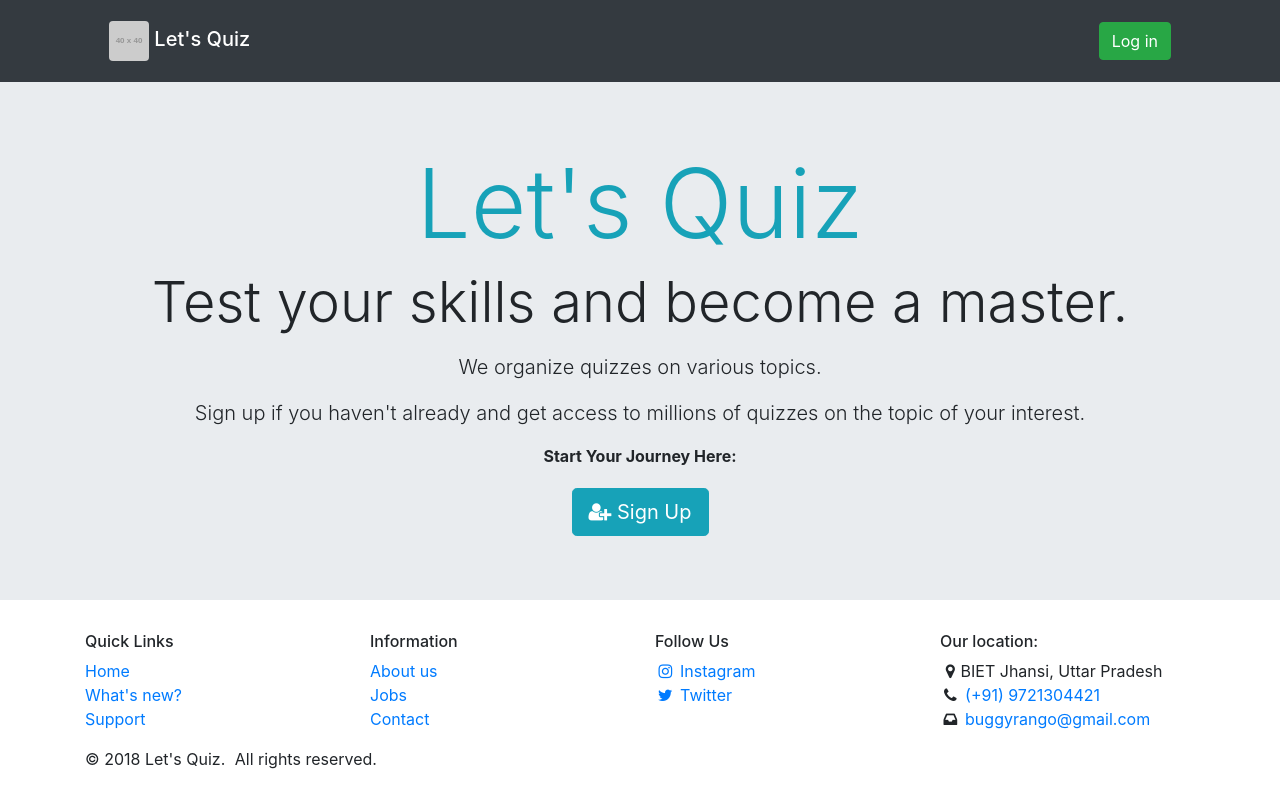
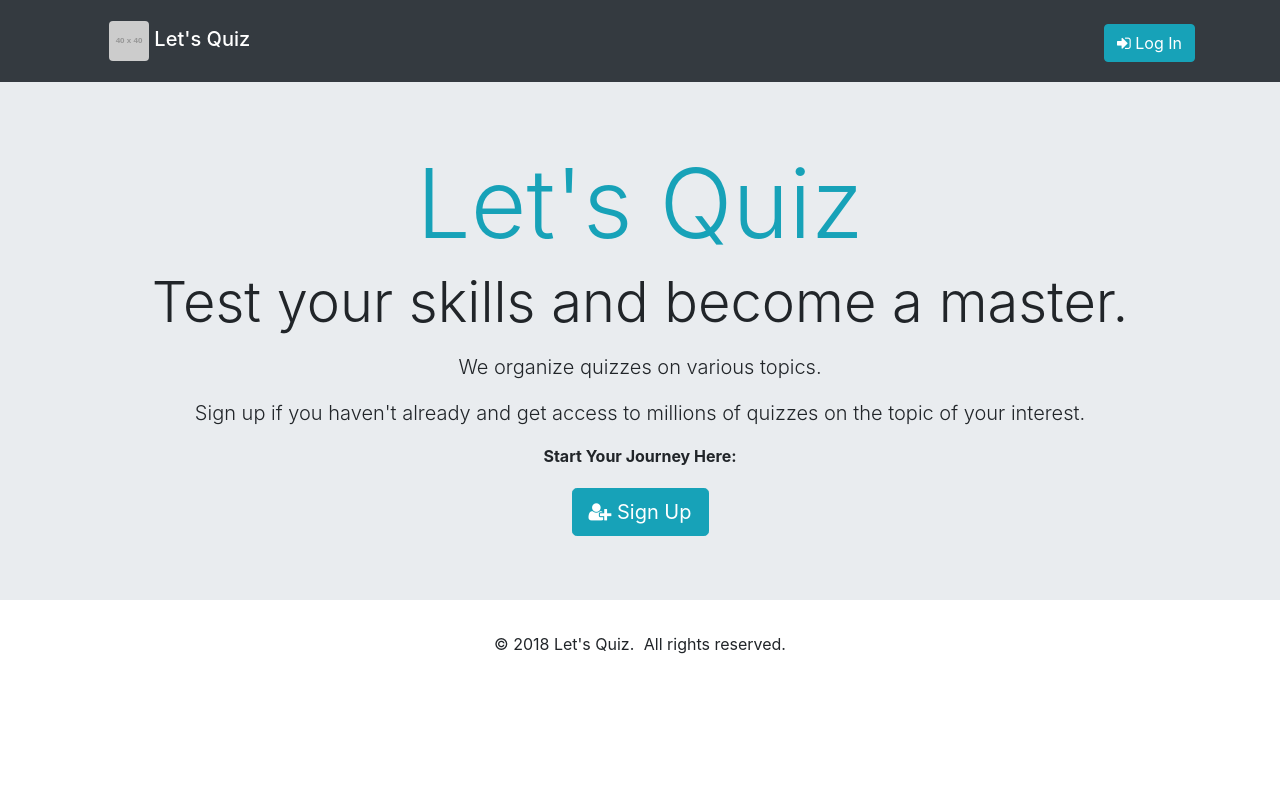
Before and after one commit to akashgiricse/lets-quiz, a Django app: page / in a window 1280 px wide. Run offline with Django 3.2, Linux system fonts and the light colour scheme; grey boxes labelled with a size stand in for pictures from a placeholder-image service; some libraries are stand-ins or nearby versions.

Commit message:
Add django-bootstrap4 utility for login / registration

```diff
--- a/lets_quiz/lets_quiz/settings.py
+++ b/lets_quiz/lets_quiz/settings.py
@@ -39,6 +39,7 @@ INSTALLED_APPS = [
     'django.contrib.sessions',
     'django.contrib.messages',
     'django.contrib.staticfiles',
+    'bootstrap4',
     'quiz',
 ]
 
--- a/lets_quiz/lets_quiz/urls.py
+++ b/lets_quiz/lets_quiz/urls.py
@@ -14,13 +14,11 @@ Including another URLconf
     2. Add a URL to urlpatterns:  url(r'^blog/', include('blog.urls'))
 """
 from django.conf.urls import url, include
-from django.contrib.auth.views import LoginView, LogoutView
 from django.contrib import admin
 
+app_name = 'quiz'
 
 urlpatterns = [
     url(r'^admin/', admin.site.urls),
     url(r'^', include('quiz.urls')),
-    url(r'^login/', LoginView.as_view(), name='login'),
-    url(r'^logout/', LogoutView.as_view(), name='logout'),
 ]
--- a/lets_quiz/quiz/urls.py
+++ b/lets_quiz/quiz/urls.py
@@ -1,4 +1,5 @@
 from django.conf.urls import url
+from django.contrib.auth import views as auth_views
 from . import views
 
 app_name = 'quiz'
@@ -9,5 +10,8 @@ urlpatterns = [
     url(r'^play/$', views.play, name='play'),
     url(r'^leaderboard/$', views.leaderboard, name='leaderboard'),
     url(r'^submission-result/(?P<attempted_question_pk>\d+)/', views.submission_result, name='submission_result'),
+    url(r'^register$', views.register.as_view(), name='register'),
+    url(r"login/$", auth_views.LoginView.as_view(template_name="quiz/login.html"), name='login'),
+    url(r"logout/$", auth_views.LogoutView.as_view(), name="logout"),
 
 ]
--- a/lets_quiz/quiz/views.py
+++ b/lets_quiz/quiz/views.py
@@ -2,8 +2,10 @@ from django.shortcuts import render, get_object_or_404, redirect
 from django.contrib.auth.decorators import login_required
 from django.core.exceptions import ObjectDoesNotExist
 from django.http import Http404
-
+from django.core.urlresolvers import reverse_lazy
 from .models import QuizProfile, Question, AttemptedQuestion
+from django.views.generic import CreateView
+from . import forms
 
 
 def home(request):
@@ -67,3 +69,9 @@ def submission_result(request, attempted_question_pk):
     }
 
     return render(request, 'quiz/submission_result.html', context=context)
+
+
+class register(CreateView):
+    form_class = forms.UserCreateForm
+    success_url = reverse_lazy("quiz:login")
+    template_name = "quiz/registration.html"
--- a/lets_quiz/templates/base.html
+++ b/lets_quiz/templates/base.html
@@ -28,112 +28,27 @@
             <button type="button" class="navbar-toggler" data-toggle="collapse" data-target="#navbar" aria-controls="navbar" aria-expanded="false" aria-label="Toggle navigation"><span class="navbar-toggler-icon"></span></button>
             <div class="collapse navbar-collapse justify-content-end " id="navbar">
                 {% if not request.user.is_active %}
-                <button type="button" class="btn btn-success mx-4" data-toggle="modal" data-target="#loginModal">Log in</button>
+                <a href="{% url 'quiz:login' %}" class="btn btn-info mt-1"><i class="fa fa-sign-in" aria-hidden="true"></i> Log In</a>
                 {% else %}
                 <h5 class="text-white mt-2 mr-2">Welcome, {{ request.user.username }} | </h5>
                 <button type="button" class="btn btn-info  mr-1"><a href="{% url 'quiz:leaderboard' %}" class="text-white">Leaderboard</a></button>
-                <button type="button" class="btn btn-danger  mr-4"><a href="/logout" class="text-white">Log out</a></button>
+                <button type="button" class="btn btn-danger  mr-4"><a href="{% url 'quiz:logout' %}" class="text-white">Log out</a></button>
                 {% endif %}
             </div>
         </div>
 
     </nav>
-    <!-- Modal here -->
-        <div class="modal fade" id="loginModal" tabindex="-1" role="dialog" aria-labelledby="modalTitle" style="display: none;" aria-hidden="true">
-          <div class="modal-dialog" role="document">
-            <div class="modal-content">
-              <div class="modal-header">
-                <h5 class="modal-title" id="modalTitle">Login</h5>
-                <button type="button" class="close" data-dismiss="modal" aria-label="Close">
-                  <span aria-hidden="true">×</span>
-                </button>
-              </div>
-              <div class="modal-body">
-                <form class="navbar-form" role="form" action="/login/" method="POST">
-                    {% csrf_token %}
-                    <div class="form-group mx-4">
-                        <input type="text" name="username" placeholder="username" class="form-control">
-                    </div>
-                     <div class="form-group mx-4">
-                        <input type="password" name="password" placeholder="Password" class="form-control">
-                    </div>
-                    <button type="submit" class="btn btn-success mx-4">Login</button>
-                </form>
-              </div>
-              <div class="modal-footer">
-                <button type="button" class="btn btn-secondary" data-dismiss="modal">Cancel</button>
-              </div>
-            </div>
-          </div>
-        </div> <!-- end Modal -->
-
 
     {% block content %}
     {% endblock content %}
 
 
-    {% if not request.user.is_active %}
-    <footer class="bg-white">
-      <div class="container">
-        <div class="row">
-          <div class="col-12 col-sm-6 col-lg-3">
-            <h6>Quick Links</h6>
-            <ul class="list-unstyled">
-              <li><a href="#">Home</a></li>
-              <li><a href="#">What's new?</a></li>
-              <li><a href="#">Support</a></li>
-              <!-- <li><a href="#">My account</a></li> -->
-              <!-- <li><a href="#">Cancel subscription</a></li> -->
-            </ul>
-          </div>
-          <div class="col-12 col-sm-6 col-lg-3">
-            <h6>Information</h6>
-            <ul class="list-unstyled">
-              <li><a href="#">About us</a></li>
-              <li><a href="#">Jobs</a></li>
-              <!-- <li><a href="#">Press info</a></li> -->
-              <li><a href="#">Contact</a></li>
-              <!-- <li><a href="#">Partnership</a></li> -->
-            </ul>
-          </div>
-          <div class="col-12 col-sm-6 col-lg-3">
-            <h6>Follow Us</h6>
-            <ul class="list-unstyled">
-    <!--               <li><a href="#"><i class="fa fa-fw fa-facebook " aria-hidden="true"></i> Facebook</a></li> -->
-              <li><a href="#"><i class="fa fa-fw fa-instagram " aria-hidden="true"></i> Instagram</a></li>
-              <li><a href="#"><i class="fa fa-fw fa-twitter " aria-hidden="true"></i> Twitter</a></li>
-              <!-- <li><a href="#"><i class="fa fa-fw fa-youtube " aria-hidden="true"></i> YouTube</a></li> -->
-              <!-- <li><a href="#"><i class="fa fa-fw fa-linkedin " aria-hidden="true"></i> LinkedIn</a></li> -->
-            </ul>
-          </div>
-          <div class="col-12 col-sm-6 col-lg-3">
-            <h6>Our location:</h6>
-            <address>
-              <!-- <strong>Quiz App</strong><br> -->
-              <i class="fa fa-fw fa-map-marker" aria-hidden="true"></i>BIET Jhansi, Uttar Pradesh <br>
-              <i class="fa fa-fw fa-phone" aria-hidden="true"></i> <span class="sr-only">Telephone:</span><a href="tel:+919721304421">(+91) 9721304421</a><br>
-              <i class="fa fa-fw fa-inbox" aria-hidden="true"></i> <span class="sr-only">Mail:</span><a href="mailto:bietquiz@gmial.com">buggyrango@gmail.com</a>
-            </address>
-          </div>
-        </div>
-        <div class="row">
-          <div class="col-12 col-sm-6 col-lg-9">
-              <ul class="list-inline">
-                <li class="list-inline-item">&copy; 2018 Let's Quiz.</li>
-                <li class="list-inline-item">All rights reserved.</li>
-              </ul>
-          </div>
-        </div>
-      </div>
-    </footer>
-    {% else %}
     <footer >
             <ul class="list-inline text-center">
                 <li class="list-inline-item">&copy; 2018 Let's Quiz.</li>
                 <li class="list-inline-item">All rights reserved.</li>
             </ul>
     </footer>
-    {% endif %}
     <!-- jQuery first, then Bootstrap JS -->
     <script src="https://code.jquery.com/jquery-3.2.1.slim.min.js" integrity="sha384-KJ3o2DKtIkvYIK3UENzmM7KCkRr/rE9/Qpg6aAZGJwFDMVNA/GpGFF93hXpG5KkN" crossorigin="anonymous"></script>
     <script src="https://cdnjs.cloudflare.com/ajax/libs/popper.js/1.12.3/umd/popper.min.js" integrity="sha384-vFJXuSJphROIrBnz7yo7oB41mKfc8JzQZiCq4NCceLEaO4IHwicKwpJf9c9IpFgh" crossorigin="anonymous"></script>
--- a/lets_quiz/templates/quiz/home.html
+++ b/lets_quiz/templates/quiz/home.html
@@ -9,7 +9,7 @@
         <p class="lead">We organize quizzes on various topics.</p>
         <p class="lead">Sign up if you haven't already and get access to millions of quizzes on the topic of your interest.</p>
         <p><strong> Start Your Journey Here:</strong></p>
-        <a href="#" class="btn btn-lg btn-info mt-1"><i class="fa fa-user-plus" aria-hidden="true"></i> Sign Up</a>
+        <a href="{% url 'quiz:register' %}" class="btn btn-lg btn-info mt-1"><i class="fa fa-user-plus" aria-hidden="true"></i> Sign Up</a>
       </div>
     </section>
 
--- a/lets_quiz/templates/quiz/submission_result.html
+++ b/lets_quiz/templates/quiz/submission_result.html
@@ -1,6 +1,7 @@
 {% extends 'base.html' %}
 {% block title %} Let's Quiz | Submission Result {% endblock title %}
 {% block content %}
+<div class="container">
 <p>
     {{ attempted_question.question.html|safe }}
 </p>
@@ -17,5 +18,6 @@
 {% endif %}
 
 <a class="btn btn-primary" href="{% url 'quiz:play' %}">Show next question</a>
+</div>
 
 {% endblock content %}
--- a/requirements.txt
+++ b/requirements.txt
@@ -1,3 +1,4 @@
 Django==1.11.10
+django-bootstrap4==0.0.6
 django-model-utils==3.1.1
 pytz==2018.3
```
Also changed, not shown: lets_quiz/quiz/forms.py (+14 -1 lines).
